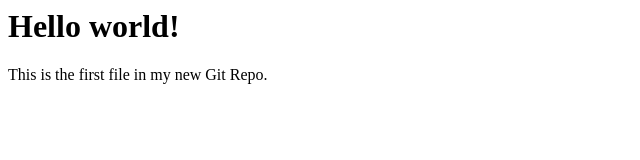
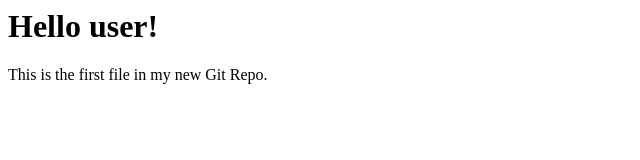
Before and after one commit to bq-shubham-29/file1, a plain HTML site: page index.html in a window 1280 px wide. Shown: the full height of the page, 0-640 px from the left. Drawn offline with Linux system fonts and the light colour scheme.

Commit message:
Update index.html

```diff
--- a/index.html
+++ b/index.html
@@ -1,11 +1,11 @@
 
 <html>
 <head>
-<title>Hello World!</title>
+<title>Hello user!</title>
 </head>
 <body>
 
-<h1>Hello world!</h1>
+<h1>Hello user!</h1>
 <p>This is the first file in my new Git Repo.</p>
 
 </body>
```
